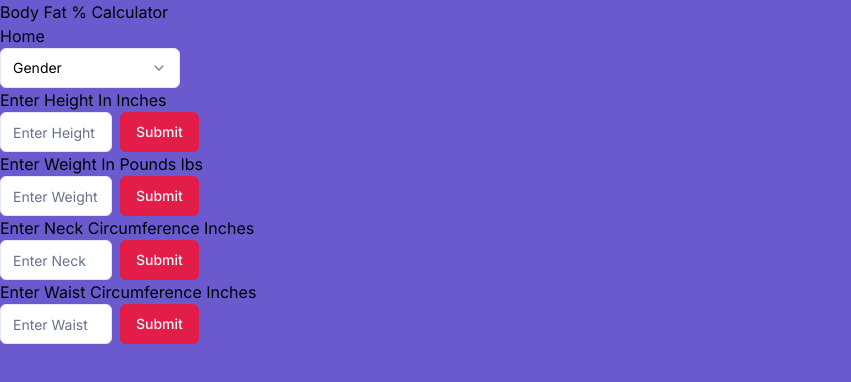
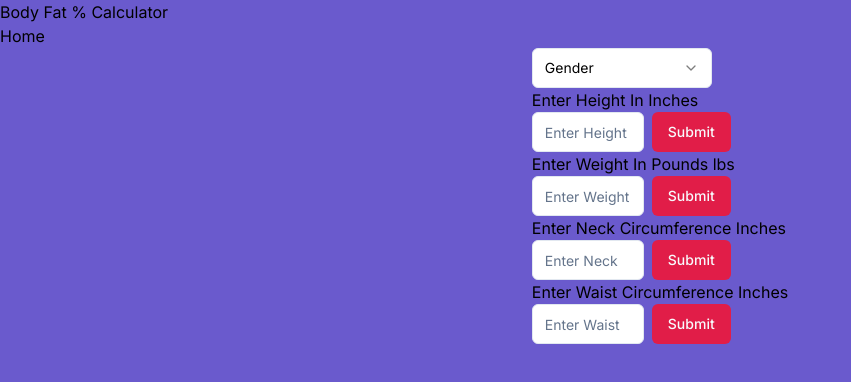
Before and after one commit to LRSORRENTI/Bodyfat-Calculator, a Next.js app: page / in a window 1280 px wide. Shown: the top 382 px of the page, without its empty margins (0-851 px from the left). Built offline with nearby package versions, Linux system fonts and the light colour scheme.

Commit message:
added some default margin for component

```diff
--- a/src/app/page.tsx
+++ b/src/app/page.tsx
@@ -7,7 +7,9 @@ export default function Home() {
    <main>
     Home
    </main>
+   <div className="flex justify-center align-middle ml-10">
    <BFCalcForm/>
+   </div>
    </>
   );
 }
--- a/src/components/BFCalcForm.tsx
+++ b/src/components/BFCalcForm.tsx
@@ -47,8 +47,8 @@ export function BFCalcForm() {
   }
 
   return (
-
-    <div className="form-wrap flex flex-col">
+    <div className="entire-wrap flex justify-center align-middle">
+    <div className="form-wrap flex flex-col justify-center align-middle">
       <Select>
   <SelectTrigger className="w-[180px]">
     <SelectValue placeholder="Gender" />
@@ -131,5 +131,6 @@ export function BFCalcForm() {
       </form>
     </Form>
     </div>
+    </div>
   )
 }
```
